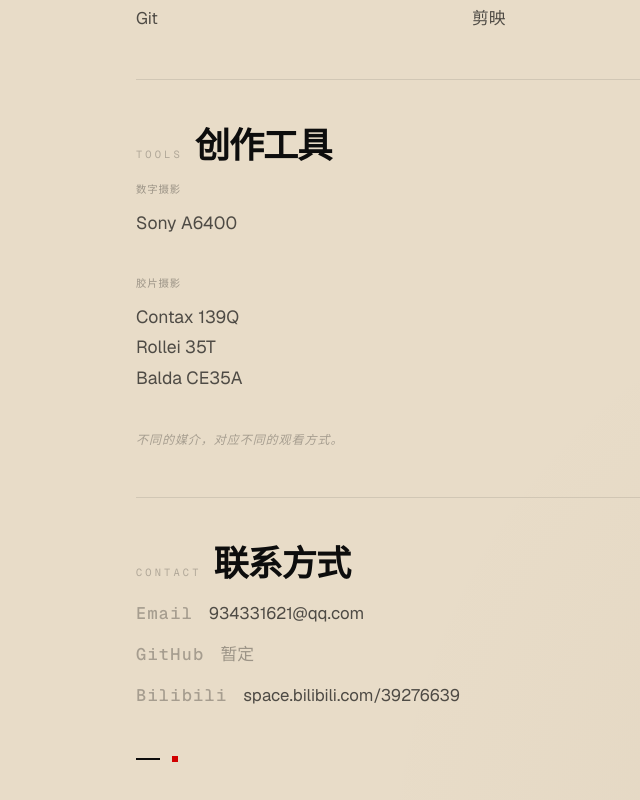
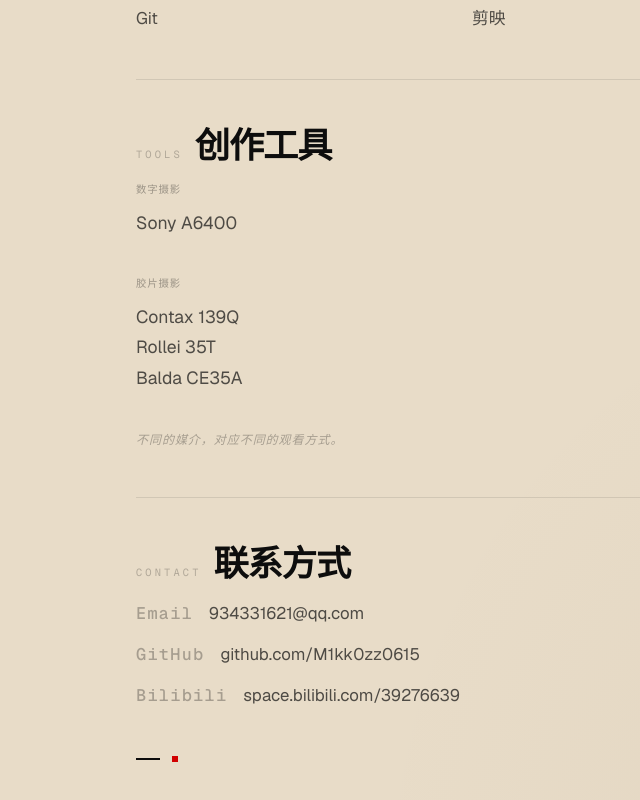
Before and after one commit to M1kk0zz0615/portfolio, a Next.js app: page /about in a window 1280 px wide. Shown: the part 1249-2049 px from the top of the page, without its empty margins (208-848 px from the left). Built offline with nearby package versions, Linux system fonts and the light colour scheme.

Commit message:
关于页GitHub链接改为 https://github.com/M1kk0zz0615

```diff
--- a/app/about/page.tsx
+++ b/app/about/page.tsx
@@ -307,7 +307,14 @@
             </p>
             <p>
               <span className="type-label text-[var(--fg)]/30 mr-4">GitHub</span>
-              <span className="text-[var(--fg)]/35">暂定</span>
+              <a
+                href="https://github.com/M1kk0zz0615"
+                target="_blank"
+                rel="noopener noreferrer"
+                className="text-[var(--fg)]/70 hover:text-[#D10000] no-underline transition-colors duration-200"
+              >
+                github.com/M1kk0zz0615
+              </a>
             </p>
             <p>
               <span className="type-label text-[var(--fg)]/30 mr-4">Bilibili</span>
```
